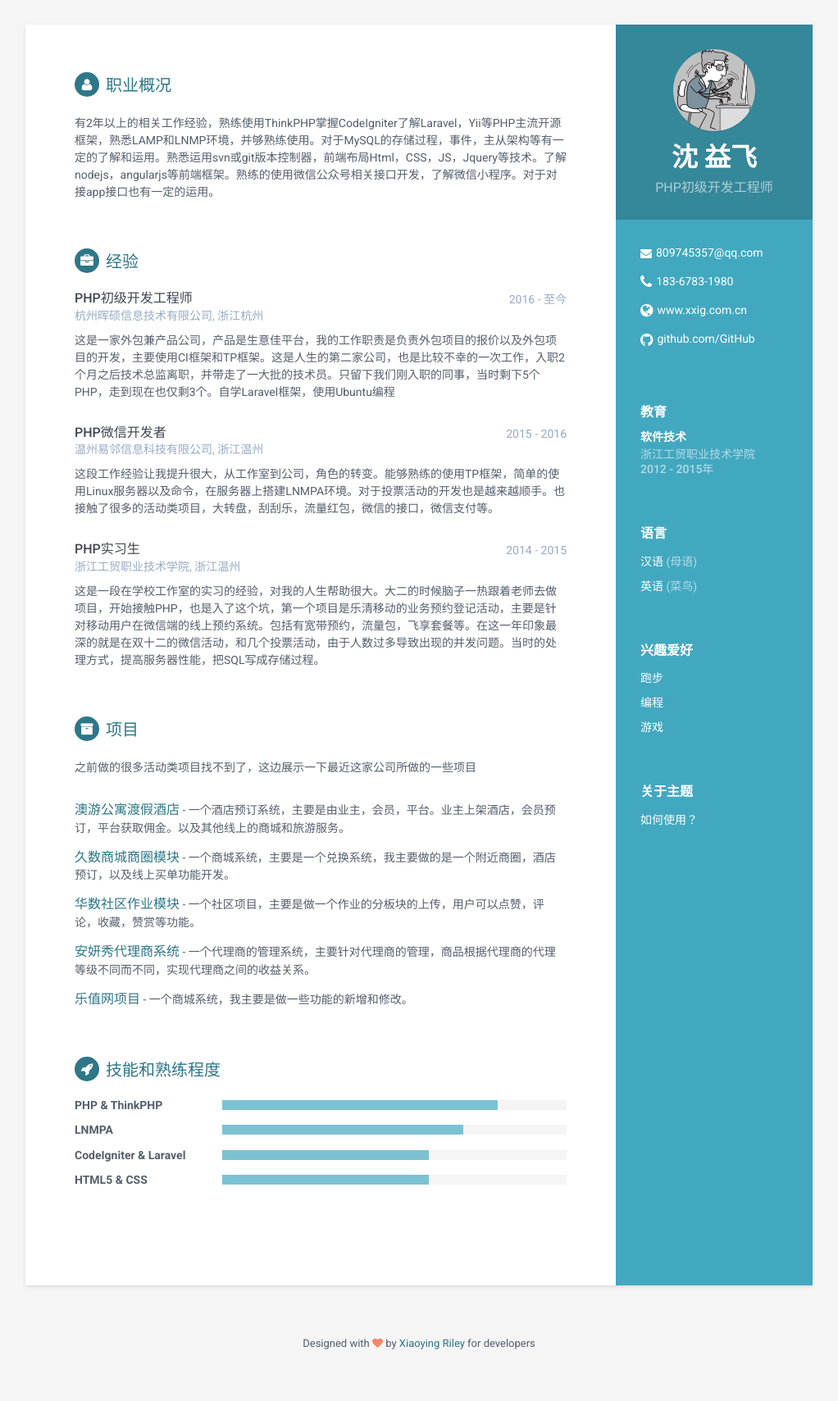
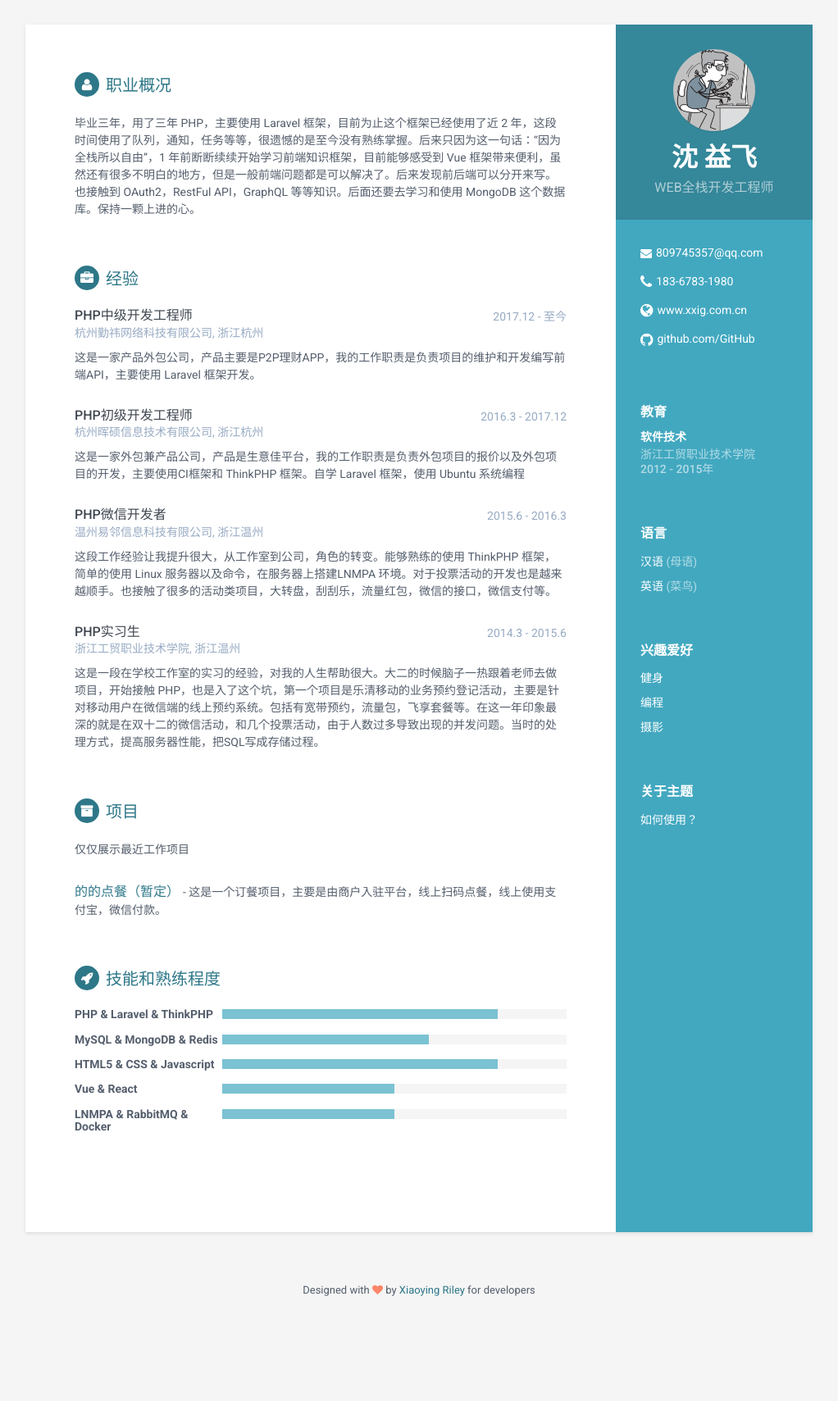
Before and after one commit to m809745357/resume, a Jekyll site: the page built from index.html, in a window 1280 px wide. Shown: the whole page at 82% size, without its empty margins (129-1151 px from the left). Built offline with Jekyll 4.4.1, drawn with Linux system fonts in a browser that asks for light colours; after the commit the page ends 1644 px from its top, so only the background shows below that.

Commit message:
更新最新

```diff
--- a/_config.yml
+++ b/_config.yml
@@ -1,6 +1,6 @@
 
 title: My Resume
-url: 'http://m809745357.github.com/resume'
+url: 'https://m809745357.github.com/resume'
 baseurl: '/resume' #change it according to your repository name
 
 
@@ -14,7 +14,7 @@ baseurl: '/resume' #change it according to your repository name
 
 #Profile information
 name: 沈 益飞
-tagline: PHP初级开发工程师
+tagline: WEB全栈开发工程师
 pic: profile.png  #place a 100x100 picture inside /assets/images/ folder and provide the name of the file below
 
 #sidebar links
--- a/_includes/career-profile.html
+++ b/_includes/career-profile.html
@@ -1,6 +1,8 @@
 <section class="section summary-section">
 <h2 class="section-title"><i class="fa fa-user"></i>职业概况</h2>
 <div class="summary">
-    <p>有2年以上的相关工作经验，熟练使用ThinkPHP掌握CodeIgniter了解Laravel，Yii等PHP主流开源框架，熟悉LAMP和LNMP环境，并够熟练使用。对于MySQL的存储过程，事件，主从架构等有一定的了解和运用。熟悉运用svn或git版本控制器，前端布局Html，CSS，JS，Jquery等技术。了解nodejs，angularjs等前端框架。熟练的使用微信公众号相关接口开发，了解微信小程序。对于对接app接口也有一定的运用。</p>
+    <p>
+        毕业三年，用了三年 PHP，主要使用 Laravel 框架，目前为止这个框架已经使用了近 2 年，这段时间使用了队列，通知，任务等等，很遗憾的是至今没有熟练掌握。后来只因为这一句话：“因为全栈所以自由”，1 年前断断续续开始学习前端知识框架，目前能够感受到 Vue 框架带来便利，虽然还有很多不明白的地方，但是一般前端问题都是可以解决了。后来发现前后端可以分开来写。也接触到 OAuth2，RestFul API，GraphQL 等等知识。后面还要去学习和使用 MongoDB 这个数据库。保持一颗上进的心。
+    </p>
 </div><!--//summary-->
 </section><!--//section-->
--- a/_includes/experience.html
+++ b/_includes/experience.html
@@ -1,16 +1,31 @@
 <section class="section experiences-section">
 <h2 class="section-title"><i class="fa fa-briefcase"></i>经验</h2>
-
+<div class="item">
+    <div class="meta">
+        <div class="upper-row">
+            <h3 class="job-title">PHP中级开发工程师</h3>
+            <div class="time">2017.12 - 至今</div>
+        </div>
+        <!--//upper-row-->
+        <div class="company">杭州勤祎网络科技有限公司, 浙江杭州</div>
+    </div>
+    <!--//meta-->
+    <div class="details">
+        <p>这是一家产品外包公司，产品主要是P2P理财APP，我的工作职责是负责项目的维护和开发编写前端API，主要使用 Laravel 框架开发。</p>
+    </div>
+    <!--//details-->
+</div>
+<!--//item-->
 <div class="item">
     <div class="meta">
         <div class="upper-row">
             <h3 class="job-title">PHP初级开发工程师</h3>
-                            <div class="time">2016 - 至今</div>
+            <div class="time">2016.3 - 2017.12</div>
         </div><!--//upper-row-->
         <div class="company">杭州晖硕信息技术有限公司, 浙江杭州</div>
     </div><!--//meta-->
     <div class="details">
-                        <p>这是一家外包兼产品公司，产品是生意佳平台，我的工作职责是负责外包项目的报价以及外包项目的开发，主要使用CI框架和TP框架。这是人生的第二家公司，也是比较不幸的一次工作，入职2个月之后技术总监离职，并带走了一大批的技术员。只留下我们刚入职的同事，当时剩下5个PHP，走到现在也仅剩3个。自学Laravel框架，使用Ubuntu编程</p>
+        <p>这是一家外包兼产品公司，产品是生意佳平台，我的工作职责是负责外包项目的报价以及外包项目的开发，主要使用CI框架和 ThinkPHP 框架。自学 Laravel 框架，使用 Ubuntu 系统编程</p>
     </div><!--//details-->
 </div><!--//item-->
 
@@ -18,12 +33,12 @@
     <div class="meta">
         <div class="upper-row">
             <h3 class="job-title">PHP微信开发者</h3>
-                            <div class="time">2015 - 2016</div>
+            <div class="time">2015.6 - 2016.3</div>
         </div><!--//upper-row-->
         <div class="company">温州易邻信息科技有限公司, 浙江温州</div>
     </div><!--//meta-->
     <div class="details">
-                        <p>这段工作经验让我提升很大，从工作室到公司，角色的转变。能够熟练的使用TP框架，简单的使用Linux服务器以及命令，在服务器上搭建LNMPA环境。对于投票活动的开发也是越来越顺手。也接触了很多的活动类项目，大转盘，刮刮乐，流量红包，微信的接口，微信支付等。</p>
+        <p>这段工作经验让我提升很大，从工作室到公司，角色的转变。能够熟练的使用 ThinkPHP 框架，简单的使用 Linux 服务器以及命令，在服务器上搭建LNMPA 环境。对于投票活动的开发也是越来越顺手。也接触了很多的活动类项目，大转盘，刮刮乐，流量红包，微信的接口，微信支付等。</p>
     </div><!--//details-->
 </div><!--//item-->
 
@@ -31,12 +46,12 @@
     <div class="meta">
         <div class="upper-row">
             <h3 class="job-title">PHP实习生</h3>
-                            <div class="time">2014 - 2015</div>
+            <div class="time">2014.3 - 2015.6</div>
         </div><!--//upper-row-->
         <div class="company">浙江工贸职业技术学院, 浙江温州</div>
     </div><!--//meta-->
     <div class="details">
-                        <p>这是一段在学校工作室的实习的经验，对我的人生帮助很大。大二的时候脑子一热跟着老师去做项目，开始接触PHP，也是入了这个坑，第一个项目是乐清移动的业务预约登记活动，主要是针对移动用户在微信端的线上预约系统。包括有宽带预约，流量包，飞享套餐等。在这一年印象最深的就是在双十二的微信活动，和几个投票活动，由于人数过多导致出现的并发问题。当时的处理方式，提高服务器性能，把SQL写成存储过程。</p>
+        <p>这是一段在学校工作室的实习的经验，对我的人生帮助很大。大二的时候脑子一热跟着老师去做项目，开始接触 PHP，也是入了这个坑，第一个项目是乐清移动的业务预约登记活动，主要是针对移动用户在微信端的线上预约系统。包括有宽带预约，流量包，飞享套餐等。在这一年印象最深的就是在双十二的微信活动，和几个投票活动，由于人数过多导致出现的并发问题。当时的处理方式，提高服务器性能，把SQL写成存储过程。</p>
     </div><!--//details-->
 </div><!--//item-->
 
--- a/_includes/interests.html
+++ b/_includes/interests.html
@@ -1,8 +1,8 @@
 <div class="interests-container container-block">
 <h2 class="container-block-title">兴趣爱好</h2>
 <ul class="list-unstyled interests-list">
-<li>跑步</li>
+<li>健身</li>
 <li>编程</li>
-<li>游戏</li>
+<li>摄影</li>
 </ul>
 </div><!--//interests-->
--- a/_includes/projects.html
+++ b/_includes/projects.html
@@ -1,26 +1,32 @@
 <section class="section projects-section">
 <h2 class="section-title"><i class="fa fa-archive"></i>项目</h2>
 <div class="intro">
-                    <p>之前做的很多活动类项目找不到了，这边展示一下最近这家公司所做的一些项目</p>
+    <p>仅仅展示最近工作项目</p>
 </div><!--//intro-->
 <div class="item">
+    <span class="project-title">
+        <a href="#">的的点餐（暂定）</a>
+    </span> -
+    <span class="project-tagline">这是一个订餐项目，主要是由商户入驻平台，线上扫码点餐，线上使用支付宝，微信付款。</span>
+</div>
+<!-- <div class="item">
     <span class="project-title"><a href="#hook">澳游公寓渡假酒店</a></span> -
     <span class="project-tagline">一个酒店预订系统，主要是由业主，会员，平台。业主上架酒店，会员预订，平台获取佣金。以及其他线上的商城和旅游服务。</span>
-                </div><!--//item-->
+</div>
 <div class="item">
     <span class="project-title"><a href="#" target="_blank">久数商城商圈模块</a></span> -
     <span class="project-tagline">一个商城系统，主要是一个兑换系统，我主要做的是一个附近商圈，酒店预订，以及线上买单功能开发。 </span>
-                </div><!--//item-->
+</div>
 <div class="item">
     <span class="project-title"><a href="#" target="_blank">华数社区作业模块</a></span> -
     <span class="project-tagline">一个社区项目，主要是做一个作业的分板块的上传，用户可以点赞，评论，收藏，赞赏等功能。</span>
-                </div><!--//item-->
+</div>
 <div class="item">
     <span class="project-title"><a href="#" target="_blank">安妍秀代理商系统</a></span> -
     <span class="project-tagline">一个代理商的管理系统，主要针对代理商的管理，商品根据代理商的代理等级不同而不同，实现代理商之间的收益关系。</span>
-                </div><!--//item-->
+</div>
 <div class="item">
     <span class="project-title"><a href="#" target="_blank">乐值网项目</a></span> -
     <span class="project-tagline">一个商城系统，我主要是做一些功能的新增和修改。</span>
-                </div><!--//item-->
+</div> -->
 </section><!--//section-->
--- a/_includes/skills.html
+++ b/_includes/skills.html
@@ -2,7 +2,7 @@
 <h2 class="section-title"><i class="fa fa-rocket"></i>技能和熟练程度</h2>
 <div class="skillset">
     <div class="item">
-                        <h3 class="level-title">PHP &amp; ThinkPHP</h3>
+        <h3 class="level-title">PHP &amp; Laravel &amp; ThinkPHP</h3>
         <div class="level-bar">
             <div class="level-bar-inner" data-level="80%">
             </div>
@@ -10,27 +10,38 @@
     </div><!--//item-->
 
     <div class="item">
-                        <h3 class="level-title">LNMPA</h3>
+        <h3 class="level-title">MySQL &amp; MongoDB &amp; Redis</h3>
         <div class="level-bar">
-                            <div class="level-bar-inner" data-level="70%">
+            <div class="level-bar-inner" data-level="60%">
+            </div>
+        </div>
+        <!--//level-bar-->
+    </div><!--//item-->
+
+    <div class="item">
+        <h3 class="level-title">HTML5 &amp; CSS &amp; Javascript</h3>
+        <div class="level-bar">
+            <div class="level-bar-inner" data-level="80%">
             </div>
         </div><!--//level-bar-->
     </div><!--//item-->
 
     <div class="item">
-                        <h3 class="level-title">CodeIgniter &amp; Laravel</h3>
+        <h3 class="level-title">Vue &amp; React</h3>
         <div class="level-bar">
-                            <div class="level-bar-inner" data-level="60%">
+            <div class="level-bar-inner" data-level="50%">
             </div>
-                        </div><!--//level-bar-->
+        </div>
+        <!--//level-bar-->
     </div><!--//item-->
 
     <div class="item">
-                        <h3 class="level-title">HTML5 &amp; CSS</h3>
+        <h3 class="level-title">LNMPA &amp; RabbitMQ &amp; Docker</h3>
         <div class="level-bar">
-                            <div class="level-bar-inner" data-level="60%">
+            <div class="level-bar-inner" data-level="50%">
             </div>
-                        </div><!--//level-bar-->
+        </div>
+        <!--//level-bar-->
     </div><!--//item-->
 
 </div>
```
Lines whose indentation alone changed are shown as unchanged.
